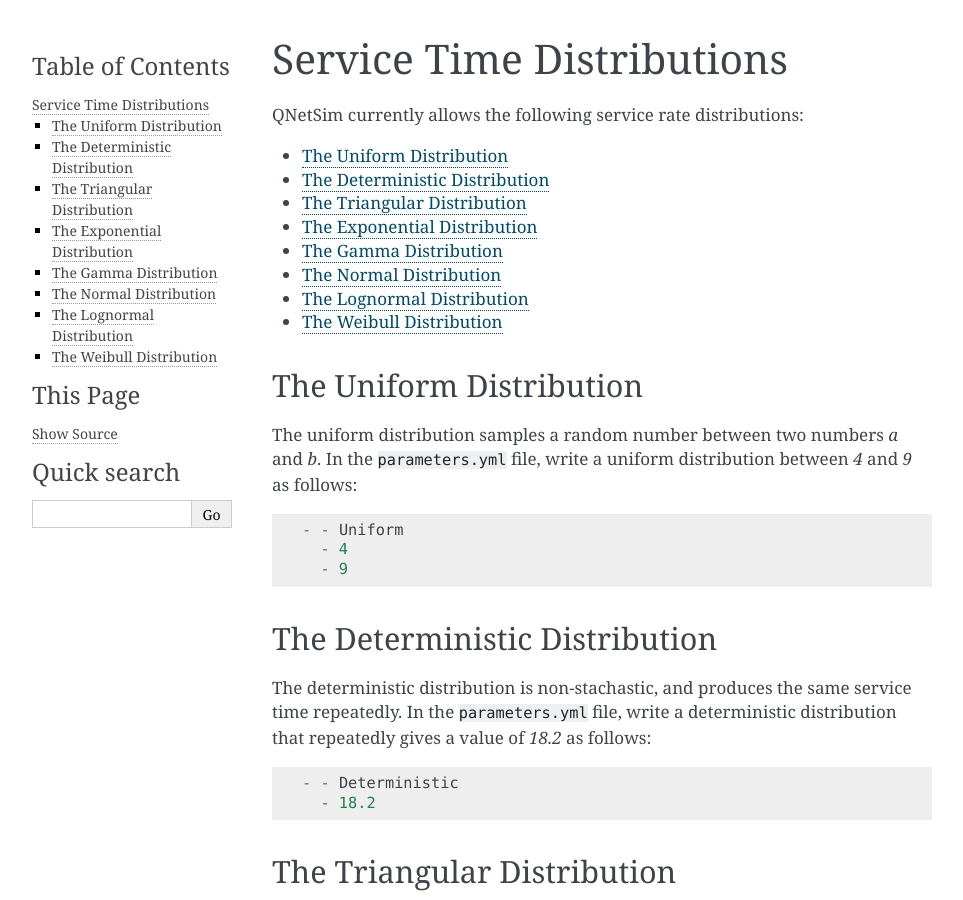
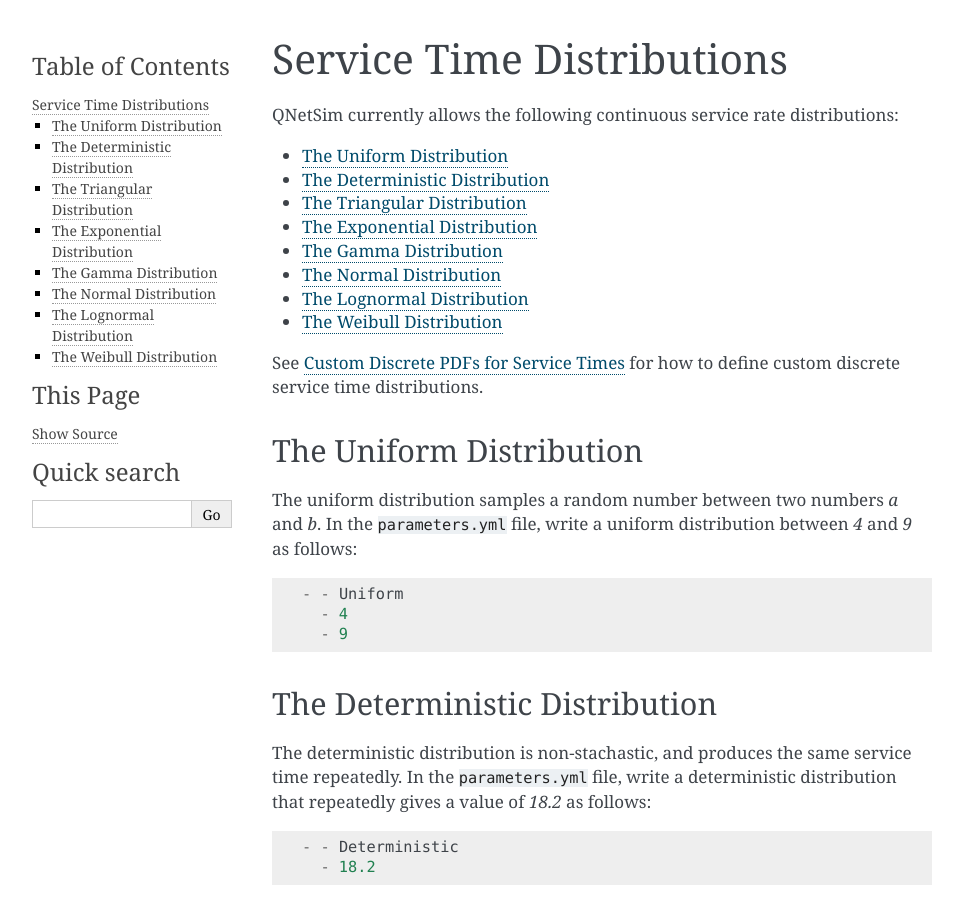
Before and after one commit to CiwPython/Ciw, a Sphinx documentation site: the page built from docs/service_distributions.rst, in a window 1280 px wide and 900 px high. Shown: the whole window, without its empty margins (148-1111 px from the left). Built offline with Sphinx 7.4.7, drawn with Linux system fonts in a browser that asks for light colours; pages that are not in the unit, such as notebooks, are missing from menus.

Commit message:
Update documentation for custom dists
Custom dists docs page created
Link up with other pages
Make tables proper in docs

```diff
--- a/docs/index.rst
+++ b/docs/index.rst
@@ -8,6 +8,7 @@
    :maxdepth: 2
    run_simulation
    service_distributions
+   custom_dists
    output_file
    deadlock
 
--- a/docs/output_file.rst
+++ b/docs/output_file.rst
@@ -9,7 +9,7 @@
 Each time an individual completes service at a service station, a data record of that service is kept.
 This file contains all these data records for all services of all customers at all nodes during the simulation run time.
 
-The following table summarises the columns::
+The following table summarises the columns:
 
     +------------+-------+------+--------------+--------------+--------------------+--------------+------------------+--------------+-----------+
     | I.D number | Class | Node | Arrival Date | Waiting Time | Service Start Date | Service Time | Service End Date | Time Blocked | Exit Date |
--- a/docs/run_simulation.rst
+++ b/docs/run_simulation.rst
@@ -74,7 +74,7 @@
         - 0.1
         - 0.8
         - 0.95
-      - Exponential
+      - - Exponential
         - 3.0
     Simulation_time: 2500
     Transition_matrices:
@@ -106,6 +106,7 @@
 - When :code:`Queue_capacities` aren't set to :code:`"Inf"` blocking rules apply. Type I (blocked after service) blocking applies here.
 - To obtain no arrivals, set :code:`Arrival_rates` to 0.
 - There are many service distributions available, see :ref:`service-distributions`.
+- There is also the possibility to define custom discrete PDFs for service times, see :ref:`custom-distributions`.
 - There's a :code:`detect_deadlock` option, see :ref:`deadlock-detection`.
 - The :code:`Transition_matrices` for :code:`Class 0` section represents the following transition matrix::
 
--- a/docs/service_distributions.rst
+++ b/docs/service_distributions.rst
@@ -4,7 +4,7 @@
 Service Time Distributions
 ==========================
 
-QNetSim currently allows the following service rate distributions:
+QNetSim currently allows the following continuous service rate distributions:
 
 - :ref:`uniform_dist`
 - :ref:`deterministic_dist`
@@ -15,6 +15,7 @@
 - :ref:`lognormal_dist`
 - :ref:`weibull_dist`
 
+See :ref:`custom-distributions` for how to define custom discrete service time distributions.
 
 .. _uniform_dist:
 
```
Also changed, not shown: docs/custom_dists.rst (added, +59 -0 lines).
